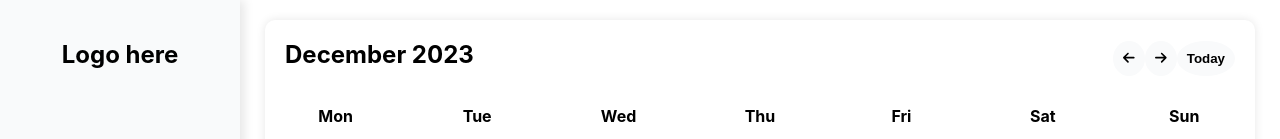
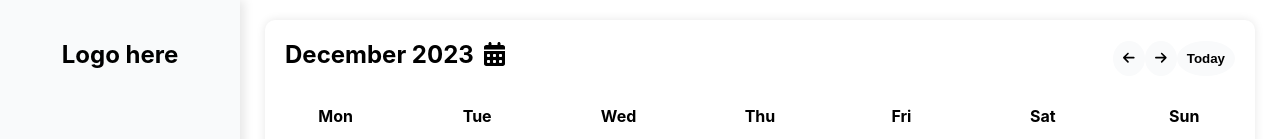
Before and after one commit to vgochev01/inkemperor-bm, a React (Create React App) app: page / in a window 1280 px wide. Shown: the top 139 px of the page. Built offline with nearby package versions, Linux system fonts and the light colour scheme.

Commit message:
create 'go to date' functionality

```diff
--- a/package.json
+++ b/package.json
@@ -12,6 +12,7 @@
     "@testing-library/react": "^13.4.0",
     "@testing-library/user-event": "^13.5.0",
     "react": "^18.2.0",
+    "react-datepicker": "^4.24.0",
     "react-dom": "^18.2.0",
     "react-scripts": "5.0.1",
     "web-vitals": "^2.1.4"
--- a/src/components/Calendar/Calendar.js
+++ b/src/components/Calendar/Calendar.js
@@ -1,12 +1,14 @@
 import React, { useState, useEffect } from 'react';
+import DatePicker from 'react-datepicker';
+import { FontAwesomeIcon } from '@fortawesome/react-fontawesome';
+import { faArrowLeft, faArrowRight, faCalendarDays } from '@fortawesome/free-solid-svg-icons';
+import CalendarDay from '../CalendarDay/CalendarDay';
+import 'react-datepicker/dist/react-datepicker.css';
 import './Calendar.scss';
-import { FontAwesomeIcon } from '@fortawesome/react-fontawesome';
-import { faArrowLeft, faArrowRight } from '@fortawesome/free-solid-svg-icons';
-import CalendarDay from '../CalendarDay/CalendarDay';
 
 const Calendar = () => {
     const [currentDate, setCurrentDate] = useState(new Date());
-    const [updateEvents, setUpdateEvents] = useState(null);
+    const [showDatePicker, setShowDatePicker] = useState(false);
 
     const renderCalendar = () => {
         const firstDayOfMonth = new Date(currentDate.getFullYear(), currentDate.getMonth(), 1);
@@ -44,10 +46,6 @@ const Calendar = () => {
 
     const months = ["January", "February", "March", "April", "May", "June", "July", "August", "September", "October", "November", "December"];
 
-    useEffect(() => {
-        renderCalendar();
-    }, [currentDate]);
-
     const nextMonth = () => {
         setCurrentDate(new Date(currentDate.getFullYear(), currentDate.getMonth() + 1, 1));
     };
@@ -57,13 +55,40 @@ const Calendar = () => {
     };
 
     const goToToday = () => {
-        setCurrentDate(new Date()); // Resets the date to today
+        setCurrentDate(new Date());
     };
+
+    const toggleDatePicker = () => setShowDatePicker(!showDatePicker);
+    const handleDateChange = date => {
+        setCurrentDate(date);
+        setShowDatePicker(false);
+    };
+
+    useEffect(() => {
+        renderCalendar();
+    }, [currentDate, showDatePicker]);
 
     return (
         <div id="calendar">
             <div id="monthDisplay">
-                <span className="current-month">{months[currentDate.getMonth()]} {currentDate.getFullYear()}</span>
+                <span className="current-month">
+                    {months[currentDate.getMonth()]} {currentDate.getFullYear()}
+                    <div className='datepicker-icon'>
+                        <a className="icon-cta open-datepicker" onClick={toggleDatePicker}>
+                            <FontAwesomeIcon icon={faCalendarDays} />
+                        </a>
+                        <div className="datepicker-container">
+                            {showDatePicker && (
+                                <DatePicker
+                                    selected={currentDate}
+                                    onChange={handleDateChange}
+                                    onCalendarClose={toggleDatePicker}
+                                    inline
+                                />
+                            )}
+                        </div>
+                    </div>
+                </span>
                 <div className="change-month-buttons">
                     <button id="backButton" onClick={prevMonth}><FontAwesomeIcon icon={faArrowLeft} /></button>
                     <button id="nextButton" onClick={nextMonth}><FontAwesomeIcon icon={faArrowRight} /></button>
--- a/src/components/Calendar/Calendar.scss
+++ b/src/components/Calendar/Calendar.scss
@@ -37,6 +37,22 @@
             background: #FFF;
         }
     }
+
+    .datepicker-icon {
+        display: inline-block;
+        position: relative;
+
+        .open-datepicker {
+            margin-left: 10px;
+        }
+    }
+
+    .datepicker-container {
+        position: absolute;
+        top: 0;
+        right: 0;
+        transform: translateX(calc(100% + 10px));
+    }
 }
 
 #daysOfWeek {
@@ -60,3 +76,7 @@
         grid-template-columns: 1fr;
     }
 }
+
+.icon-cta {
+    cursor: pointer;
+}
```
Also changed, not shown: 1 other file (tests, documents, lock files or other folders).
